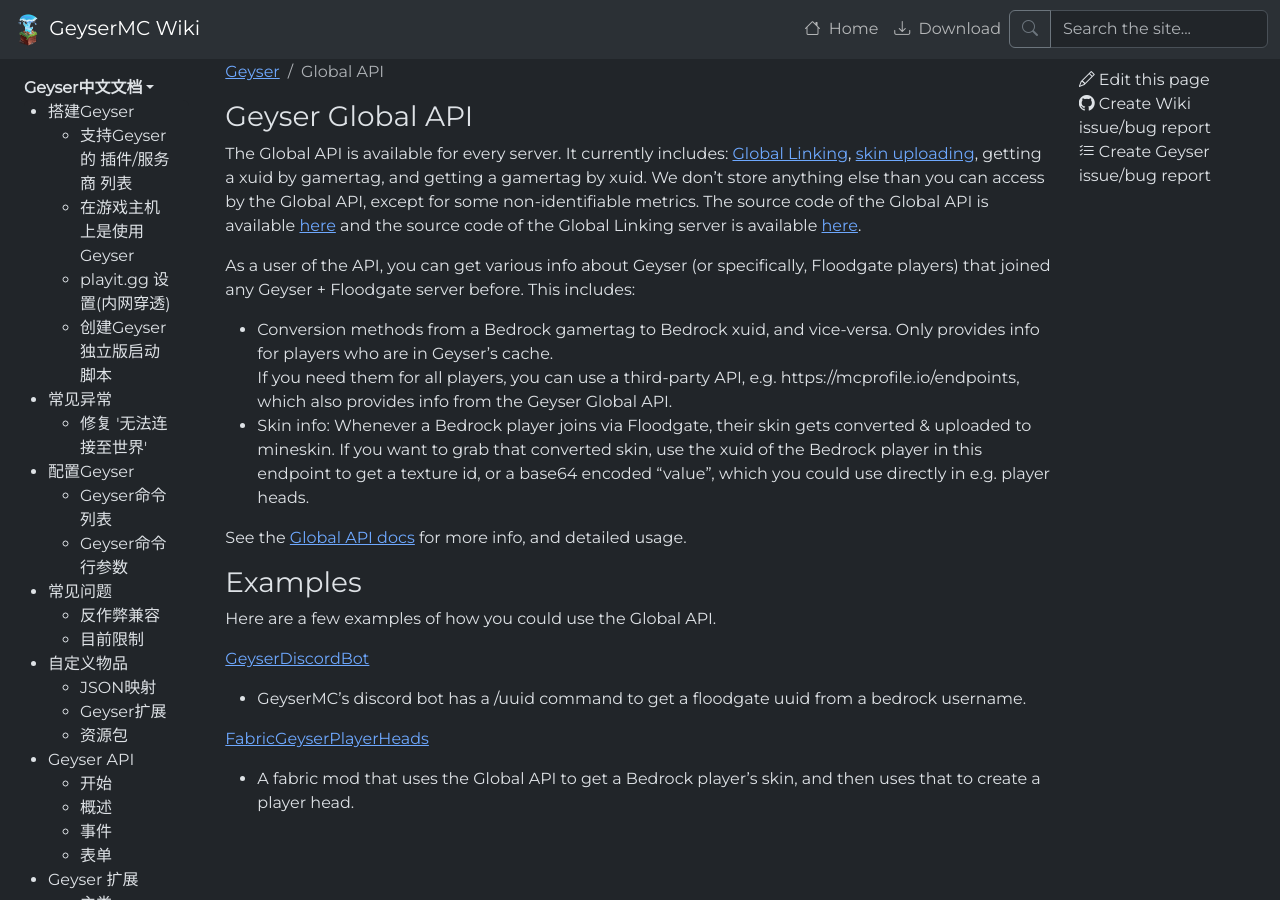
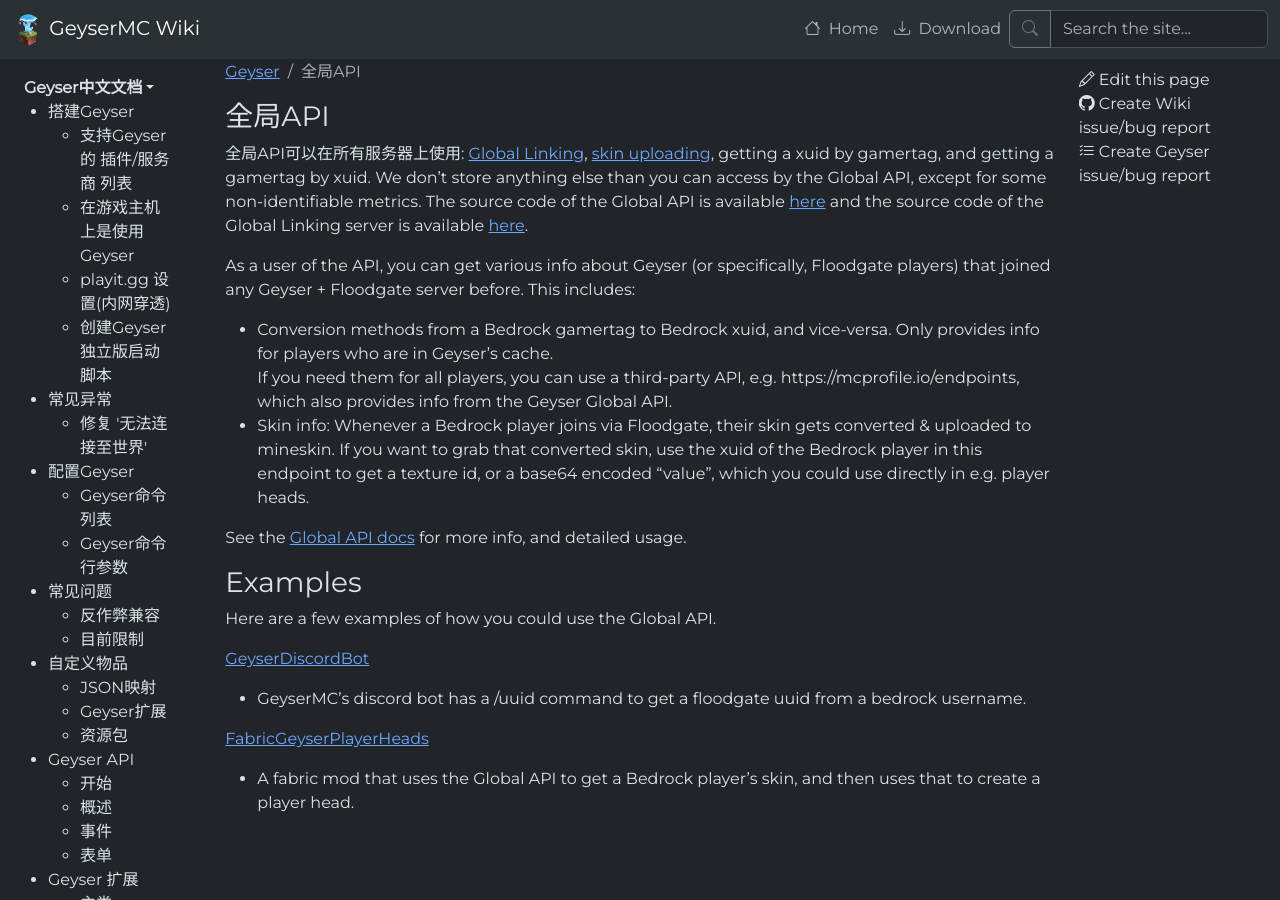
Before and after one commit to MinecraftChampions/GeyserChineseWiki, a Jekyll site: the page built from _docs/geyser/global-api.md, in a window 1280 px wide. Built offline with Jekyll 4.4.1, drawn with Linux system fonts in a browser that asks for light colours.

Commit message:
更新
Co-Authored-By: KisssStar <141255211+KisssStar@users.noreply.github.com>

```diff
--- a/_docs/geyser/global-api.md
+++ b/_docs/geyser/global-api.md
@@ -1,9 +1,9 @@
 ---
-title: Global API
+title: 全局API
 ---
 
-### Geyser Global API
-The Global API is available for every server. It currently includes: [Global Linking](#what-is-global-linking), [skin uploading](#what-is-skin-uploading), getting a xuid by gamertag, and getting a gamertag by xuid.
+### 全局API
+全局API可以在所有服务器上使用: [Global Linking](floodgate/linking/#what-is-global-linking), [skin uploading](floodgate/features/#what-is-skin-uploading), getting a xuid by gamertag, and getting a gamertag by xuid.
 We don't store anything else than you can access by the Global API, except for some non-identifiable metrics. The source code of the Global API is available [here](https://github.com/GeyserMC/global_api) and the source code of the Global Linking server is available [here](https://github.com/GeyserMC/GlobalLinkServer).
 
 As a user of the API, you can get various info about Geyser (or specifically, Floodgate players) that joined any Geyser + Floodgate server before. This includes:
```
